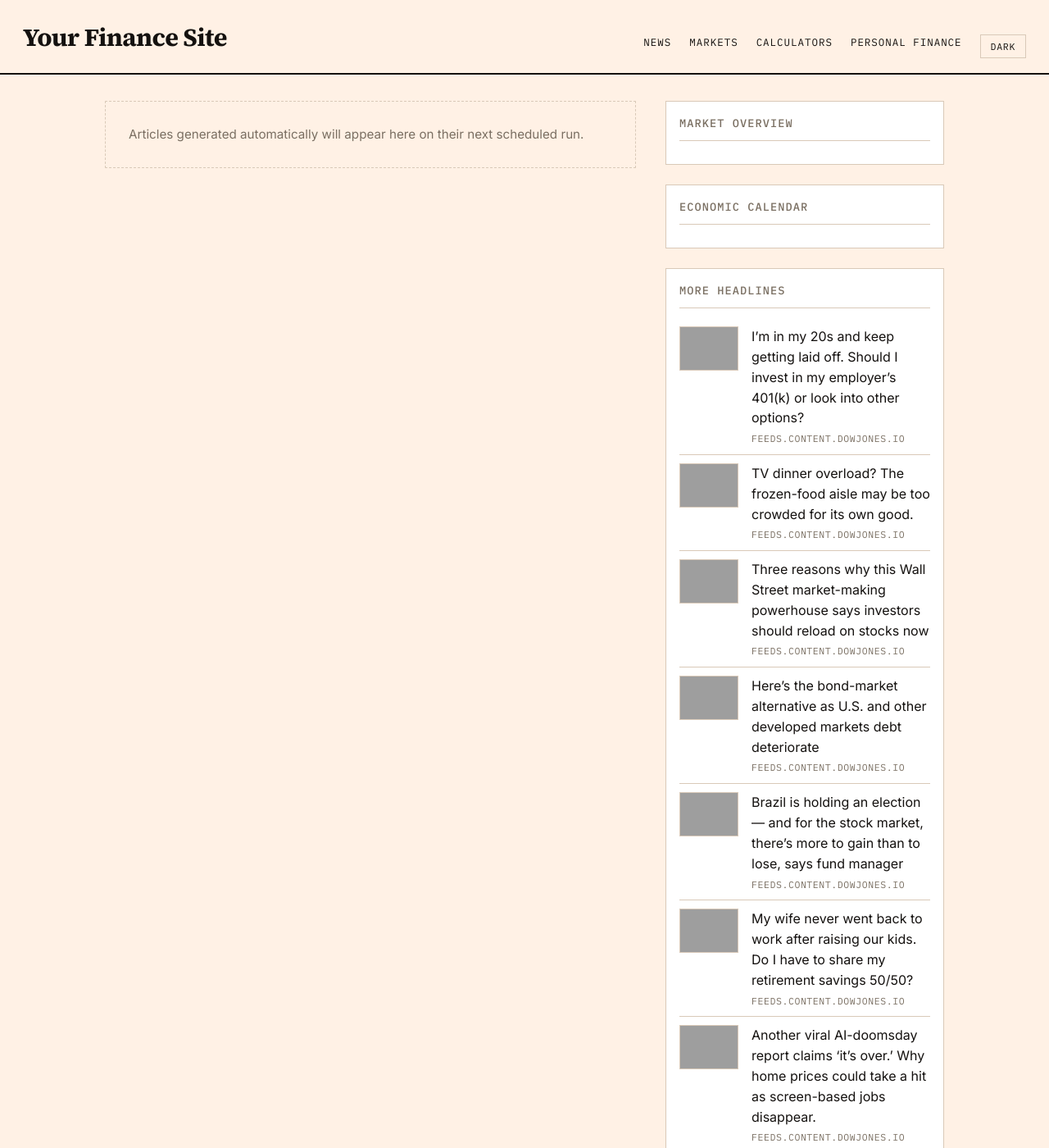
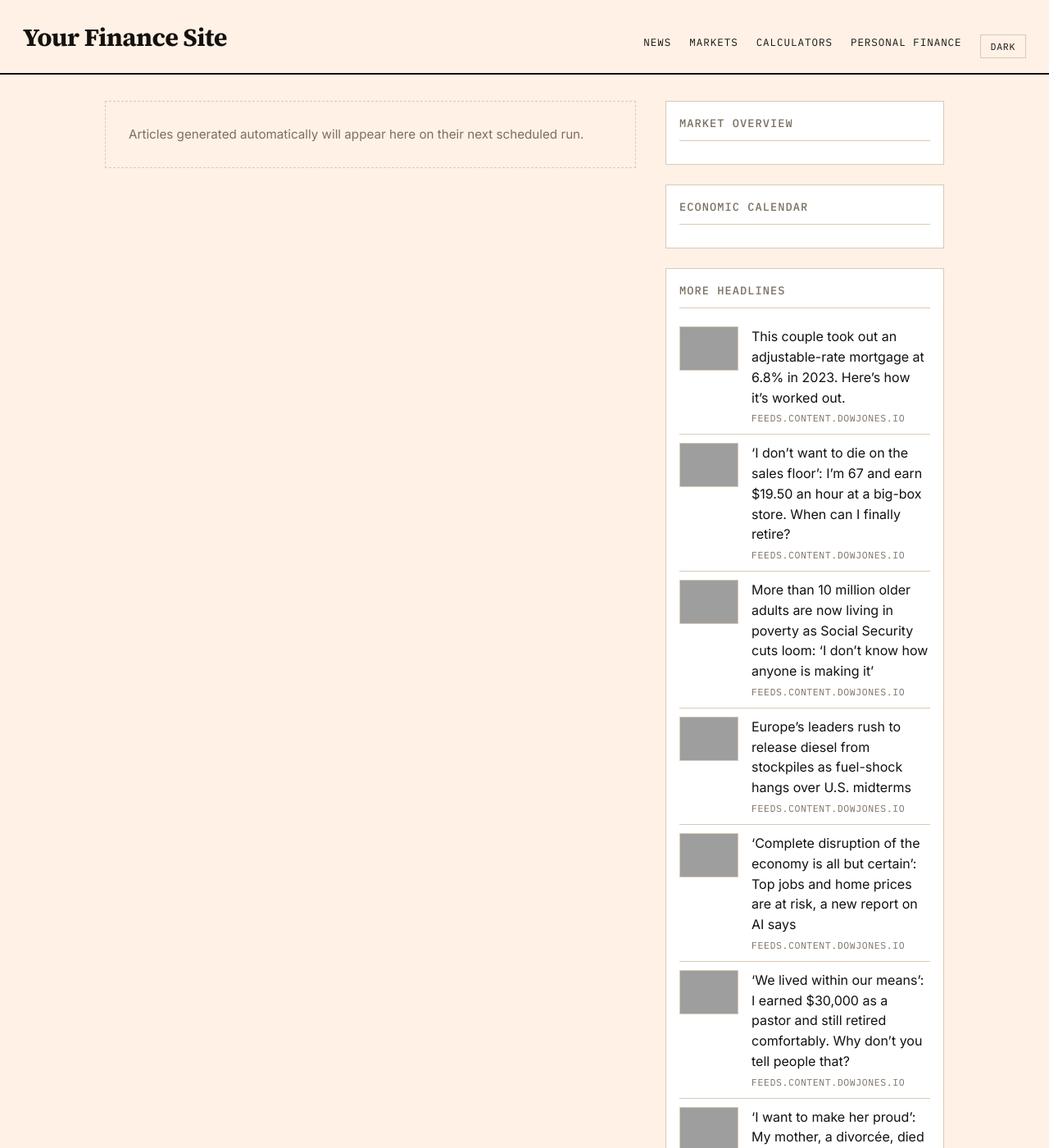
Before and after one commit to GlobTechCo/globtechco.github.io, a Jekyll site: the page built from index.html, in a window 1280 px wide and 1400 px high, cut to the strip 0-1400 px from the top of the window. Shown: the whole strip at 82% size. Built offline with Jekyll 4.4.1, drawn with Linux system fonts in a browser that asks for light colours; a script that is not in the unit is left out; the list of posts is cut into pages by our own code; some of the changed text lies outside the part shown; grey boxes are pictures that could not be loaded.

Commit message:
Auto-content update 2026-10-02

```diff
--- a/_data/aggregator.yml
+++ b/_data/aggregator.yml
@@ -1,50 +1,50 @@
-- title: "I\u2019m in my 20s and keep getting laid off. Should I invest in my employer\u2019s 401(k) or look into other options?"
-  link: "https://www.marketwatch.com/story/im-in-my-20s-and-keep-getting-laid-off-should-i-invest-in-my-employers-401-k-or-look-into-other-options-387b34d3?mod=mw_rss_topstories"
+- title: "This couple took out an adjustable-rate mortgage at 6.8% in 2023. Here\u2019s how it\u2019s worked out."
+  link: "https://www.marketwatch.com/story/this-couple-took-out-an-adjustable-rate-mortgage-when-rates-were-over-8-heres-how-it-worked-out-d52e592a?mod=mw_rss_topstories"
   source: "feeds.content.dowjones.io"
-  pubdate: "Fri, 02 Oct 2026 11:30:00 GMT"
-  image: "https://images.mktw.net/im-62035776"
-- title: "TV dinner overload? The frozen-food aisle may be too crowded for its own good."
-  link: "https://www.marketwatch.com/story/tv-dinner-overload-the-frozen-food-aisle-may-be-too-crowded-for-its-own-good-55bfed39?mod=mw_rss_topstories"
+  pubdate: "Fri, 02 Oct 2026 17:04:00 GMT"
+  image: "https://images.mktw.net/im-35438861"
+- title: "\u2018I don\u2019t want to die on the sales floor\u2019: I\u2019m 67 and earn $19.50 an hour at a big-box store. When can I finally retire?"
+  link: "https://www.marketwatch.com/story/i-dont-want-to-die-on-the-sales-floor-im-67-and-earn-19-50-an-hour-at-a-big-box-store-when-can-i-finally-retire-369abcf9?mod=mw_rss_topstories"
   source: "feeds.content.dowjones.io"
-  pubdate: "Fri, 02 Oct 2026 11:00:00 GMT"
-  image: "https://images.mktw.net/im-96285459"
-- title: "Three reasons why this Wall Street market-making powerhouse says investors should reload on stocks now"
-  link: "https://www.marketwatch.com/story/three-reasons-why-this-wall-street-market-making-powerhouse-says-investors-should-reload-on-stocks-now-8e19ecce?mod=mw_rss_topstories"
+  pubdate: "Fri, 02 Oct 2026 17:03:00 GMT"
+  image: "https://images.mktw.net/im-61114806"
+- title: "More than 10 million older adults are now living in poverty as Social Security cuts loom: \u2018I don\u2019t know how anyone is making it\u2019"
+  link: "https://www.marketwatch.com/story/more-than-10-million-older-adults-are-now-living-in-poverty-as-social-security-cuts-loom-i-dont-know-how-anyone-is-making-it-237ab798?mod=mw_rss_topstories"
   source: "feeds.content.dowjones.io"
-  pubdate: "Fri, 02 Oct 2026 10:48:00 GMT"
-  image: "https://images.mktw.net/im-09919484"
-- title: "Here\u2019s the bond-market alternative as U.S. and other developed markets debt deteriorate"
-  link: "https://www.marketwatch.com/story/heres-the-bond-market-alternative-as-u-s-and-other-developed-markets-debt-deteriorate-e3d57b02?mod=mw_rss_topstories"
+  pubdate: "Fri, 02 Oct 2026 15:49:00 GMT"
+  image: "https://images.mktw.net/im-76729925"
+- title: "Europe\u2019s leaders rush to release diesel from stockpiles as fuel-shock hangs over U.S. midterms"
+  link: "https://www.marketwatch.com/story/europes-leaders-rush-to-release-diesel-from-stockpiles-as-fuel-shock-hangs-over-u-s-midterms-80bf0f38?mod=mw_rss_topstories"
   source: "feeds.content.dowjones.io"
-  pubdate: "Fri, 02 Oct 2026 10:25:00 GMT"
-  image: "https://images.mktw.net/im-66843397"
-- title: "Brazil is holding an election \u2014 and for the stock market, there\u2019s more to gain than to lose, says fund manager"
-  link: "https://www.marketwatch.com/story/brazil-is-holding-an-election-and-for-the-stock-market-theres-more-to-gain-than-to-lose-says-fund-manager-fa29f26e?mod=mw_rss_topstories"
+  pubdate: "Fri, 02 Oct 2026 15:42:00 GMT"
+  image: "https://images.mktw.net/im-14122240"
+- title: "\u2018Complete disruption of the economy is all but certain\u2019: Top jobs and home prices are at risk, a new report on AI says"
+  link: "https://www.marketwatch.com/story/another-viral-ai-doomsday-report-claims-its-over-why-home-prices-could-take-a-hit-as-screen-based-jobs-disappear-4bed48bc?mod=mw_rss_topstories"
   source: "feeds.content.dowjones.io"
-  pubdate: "Fri, 02 Oct 2026 10:22:00 GMT"
-  image: "https://images.mktw.net/im-42154415"
+  pubdate: "Fri, 02 Oct 2026 15:18:00 GMT"
+  image: "https://images.mktw.net/im-57932802"
+- title: "\u2018We lived within our means\u2019: I earned $30,000 as a pastor and still retired comfortably. Why don\u2019t you tell people that?"
+  link: "https://www.marketwatch.com/story/we-lived-within-our-means-i-earned-30-000-as-a-pastor-and-still-retired-comfortably-why-dont-you-tell-people-that-6b9f231e?mod=mw_rss_topstories"
+  source: "feeds.content.dowjones.io"
+  pubdate: "Fri, 02 Oct 2026 15:00:00 GMT"
+  image: "https://images.mktw.net/im-57986369"
+- title: "\u2018I want to make her proud\u2019: My mother, a divorc\u00e9e, died and I\u2019m her executor. Do I need to file for probate?"
+  link: "https://www.marketwatch.com/story/i-want-to-make-her-proud-my-mother-a-divorcee-died-and-im-her-executor-do-i-need-to-file-for-probate-a39b1123?mod=mw_rss_topstories"
+  source: "feeds.content.dowjones.io"
+  pubdate: "Fri, 02 Oct 2026 15:00:00 GMT"
+  image: "https://images.mktw.net/im-91750928"
+- title: "Tesla sold a lot more EVs than Wall Street expected, and the stock is surging"
+  link: "https://www.marketwatch.com/story/tesla-ev-sales-beat-wall-streets-expectations-again-and-the-stock-jumps-294a4f53?mod=mw_rss_topstories"
+  source: "feeds.content.dowjones.io"
+  pubdate: "Fri, 02 Oct 2026 14:30:00 GMT"
+  image: "https://images.mktw.net/im-14505735"
 - title: "My wife never went back to work after raising our kids. Do I have to share my retirement savings 50/50?"
   link: "https://www.marketwatch.com/story/my-wife-never-went-back-to-work-after-raising-our-kids-do-i-have-to-share-my-retirement-savings-50-50-f0727f82?mod=mw_rss_topstories"
   source: "feeds.content.dowjones.io"
-  pubdate: "Fri, 02 Oct 2026 10:15:00 GMT"
+  pubdate: "Fri, 02 Oct 2026 13:45:00 GMT"
   image: "https://images.mktw.net/im-90549274"
-- title: "Another viral AI-doomsday report claims \u2018it\u2019s over.\u2019 Why home prices could take a hit as screen-based jobs disappear."
-  link: "https://www.marketwatch.com/story/another-viral-ai-doomsday-report-claims-its-over-why-home-prices-could-take-a-hit-as-screen-based-jobs-disappear-4bed48bc?mod=mw_rss_topstories"
+- title: "Three reasons this Wall Street market-making powerhouse says investors should reload on stocks right now"
+  link: "https://www.marketwatch.com/story/three-reasons-why-this-wall-street-market-making-powerhouse-says-investors-should-reload-on-stocks-now-8e19ecce?mod=mw_rss_topstories"
   source: "feeds.content.dowjones.io"
-  pubdate: "Fri, 02 Oct 2026 09:25:00 GMT"
-  image: "https://images.mktw.net/im-57932802"
-- title: "\u2018I don\u2019t want to die on the sales floor\u2019: I\u2019m 67 and earn $19.50 an hour at a big-box store. When can I finally retire?"
-  link: "https://www.marketwatch.com/story/i-dont-want-to-die-on-the-sales-floor-im-67-and-earn-19-50-an-hour-at-a-big-box-store-when-can-i-finally-retire-369abcf9?mod=mw_rss_topstories"
-  source: "feeds.content.dowjones.io"
-  pubdate: "Fri, 02 Oct 2026 09:15:00 GMT"
-  image: "https://images.mktw.net/im-61114806"
-- title: "Amazon is hiking chip-rental prices and reportedly moving Nvidia processors off the balance sheet"
-  link: "https://www.marketwatch.com/story/amazon-is-hiking-chip-rental-prices-and-reportedly-moving-nvidia-processors-off-the-balance-sheet-b205a0b0?mod=mw_rss_topstories"
-  source: "feeds.content.dowjones.io"
-  pubdate: "Fri, 02 Oct 2026 09:07:00 GMT"
-  image: "https://images.mktw.net/im-65270389"
-- title: "Famed former Boston Celtics commentator lists sunny Boston penthouse for $1.5 million"
-  link: "https://www.marketwatch.com/story/famed-former-boston-celtics-commentator-lists-sunny-boston-penthouse-for-1-5-million-dedfb48a?mod=mw_rss_topstories"
-  source: "feeds.content.dowjones.io"
-  pubdate: "Fri, 02 Oct 2026 08:59:00 GMT"
-  image: "https://images.mktw.net/im-81706929"
+  pubdate: "Fri, 02 Oct 2026 13:30:00 GMT"
+  image: "https://images.mktw.net/im-09919484"
```
